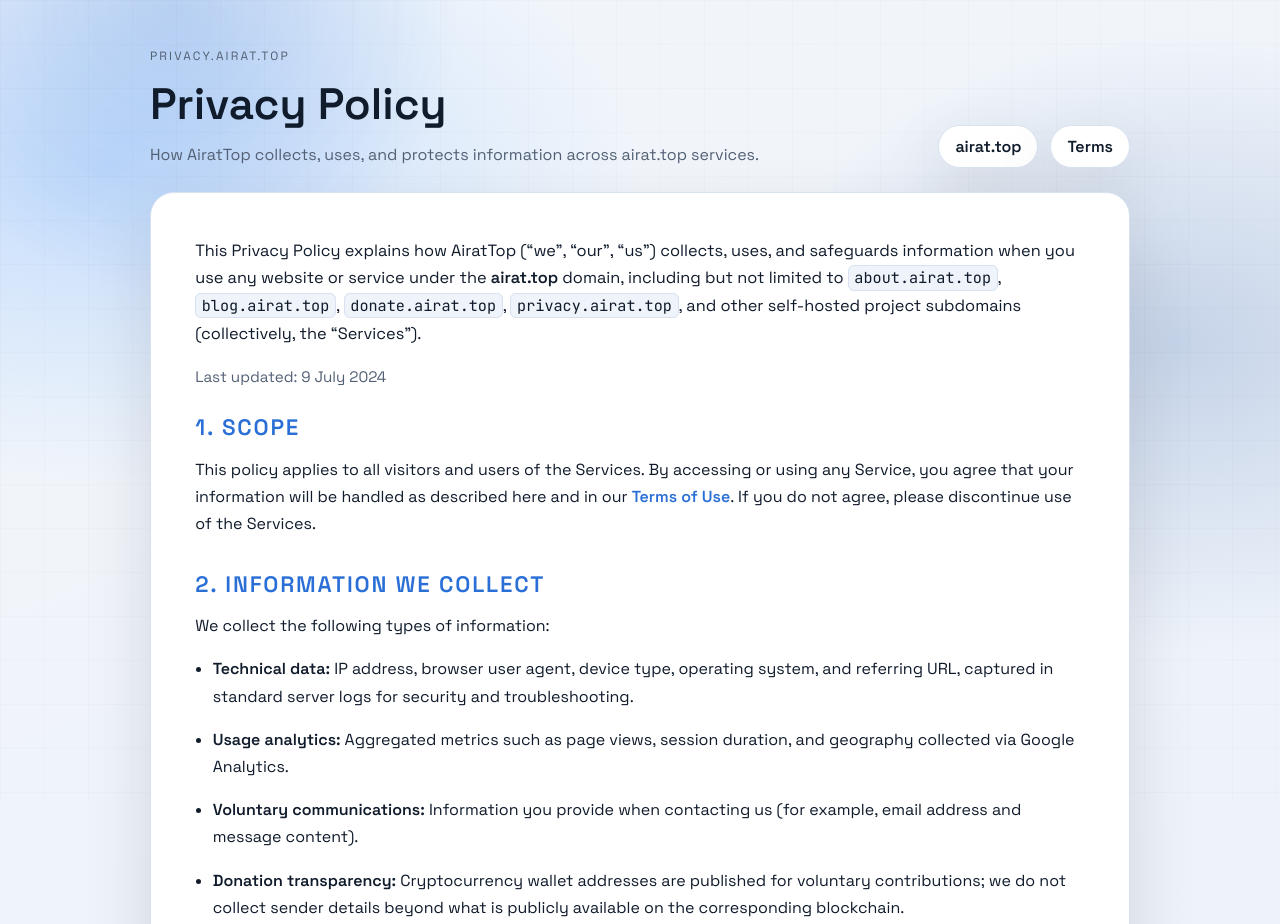
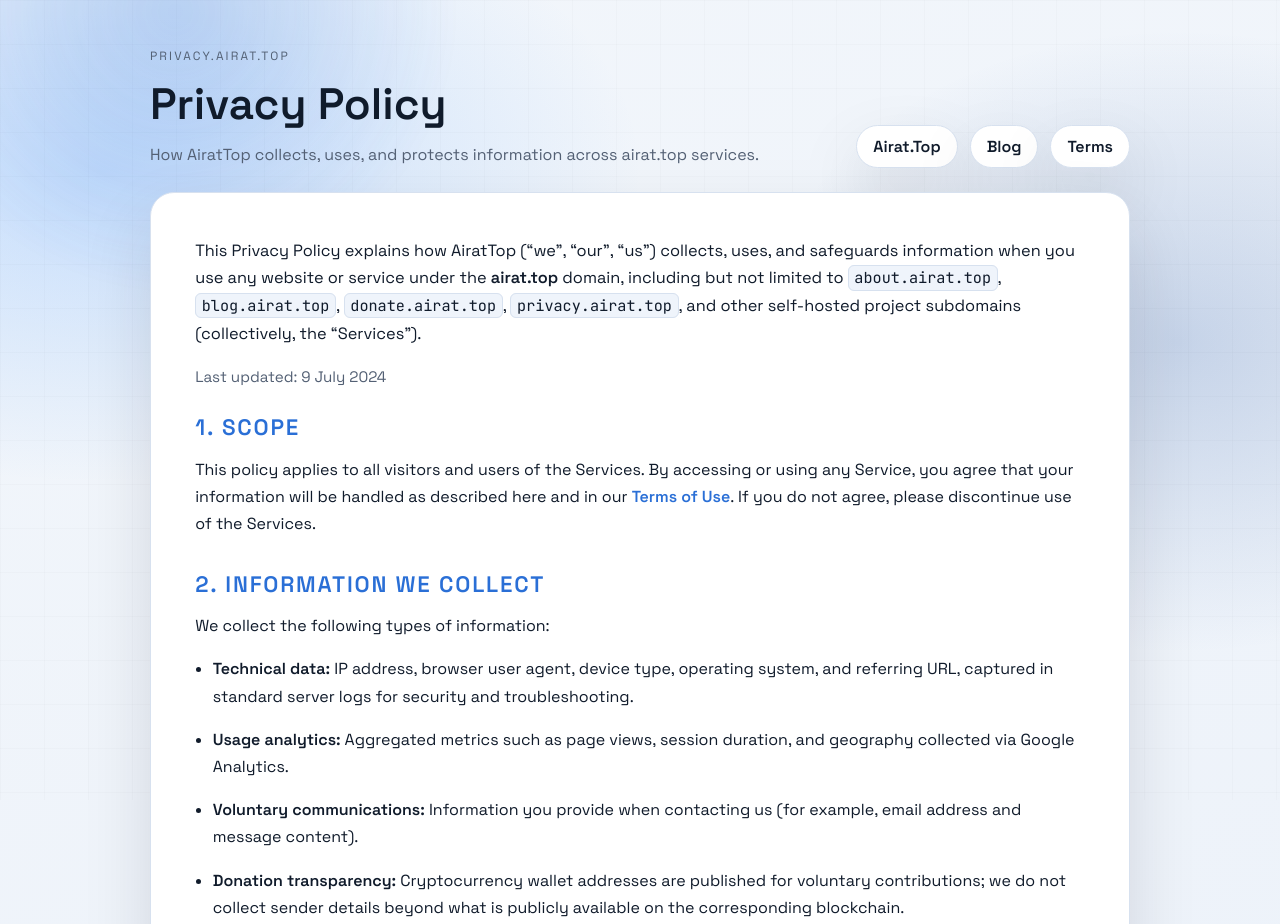
Before and after one commit to AiratTop/privacy.airat.top, a plain HTML site: page public_html/index.html in a window 1280 px wide. Shown: the top 924 px of the page. Drawn offline with Linux system fonts and the light colour scheme.

Commit message:
Add blog link

```diff
--- a/public_html/index.html
+++ b/public_html/index.html
@@ -50,7 +50,8 @@
           </p>
         </div>
         <div class="brand-actions">
-          <a class="repo-link" href="https://airat.top" target="_blank" rel="noreferrer">airat.top</a>
+          <a class="repo-link" href="https://airat.top" target="_blank" rel="author">Airat.Top</a>
+          <a class="repo-link" href="https://blog.airat.top" target="_blank" rel="noreferrer">Blog</a>
           <a class="repo-link" href="https://terms.airat.top" target="_blank" rel="noreferrer terms-of-service">Terms</a>
         </div>
       </header>
@@ -184,7 +185,7 @@
           © 2026
           <a href="https://airat.top" target="_blank" rel="author">Airat.Top</a>
           |
-          <a href="https://status.airat.top" target="_blank" rel="noreferrer">Status</a>
+          <a href="https://blog.airat.top" target="_blank" rel="noreferrer">Blog</a>
           |
           <a href="https://privacy.airat.top" target="_blank" rel="noreferrer privacy-policy">Privacy</a>
           |
```
